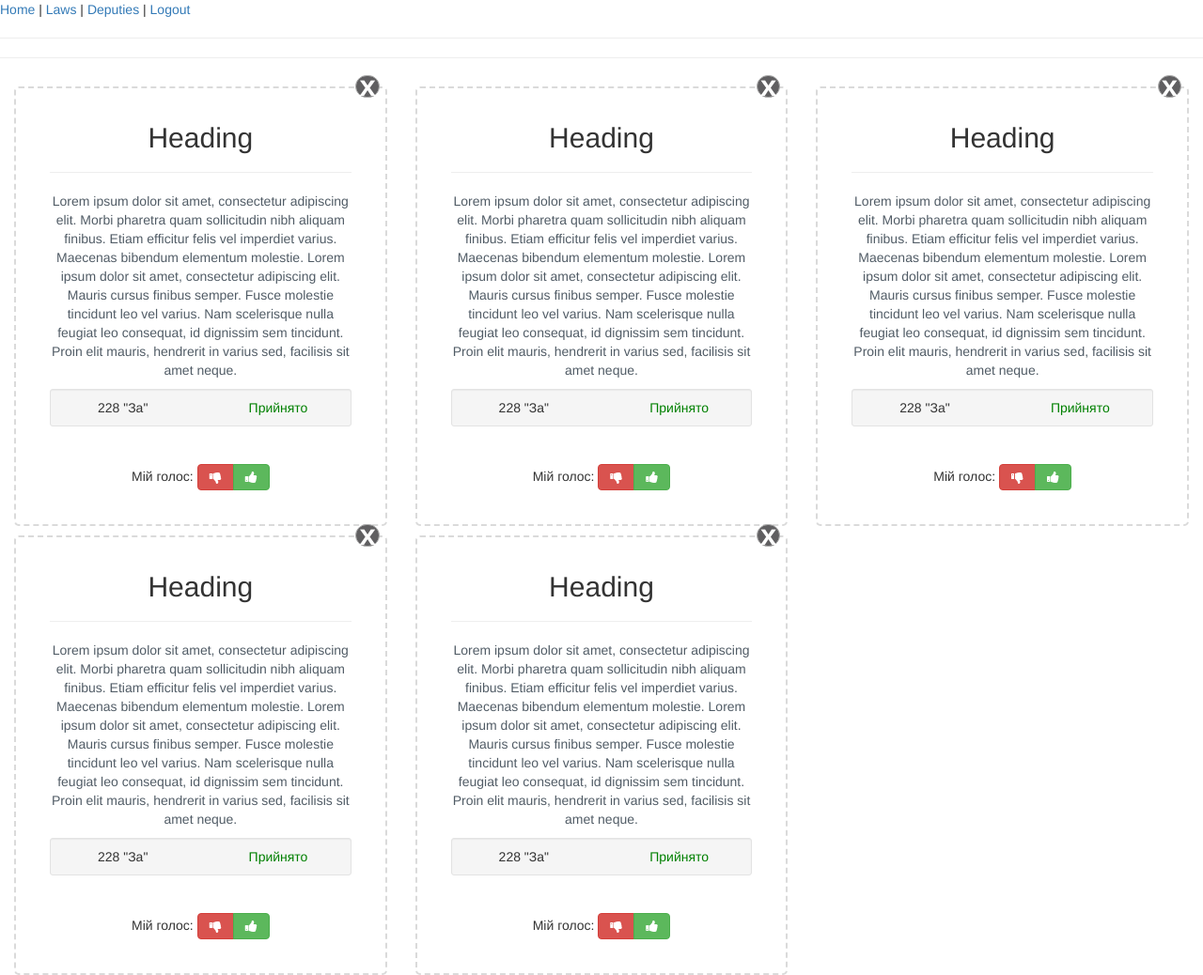
After one commit to vifactor/Grosus, a Flask app: page /laws in a window 1280 px wide. The commit adds this page. Shown: the whole page at 94% size. Run offline with Flask 2, Linux system fonts and the light colour scheme; the visitor is signed in with stand-in values (Sample User, id 1); some libraries are stand-ins or nearby versions.

Commit message:
Added new view "Laws" with its own html templates

```diff
--- a/app/templates/base.html
+++ b/app/templates/base.html
@@ -12,12 +12,61 @@
     .glyphicon { margin-right:5px;}
     .rating .glyphicon {font-size: 22px;}
     .rating-num { margin-top:0px;font-size: 54px; }
+    .box {
+    background:#fff;
+    transition:all 0.2s ease;
+    border:2px dashed #dadada;
+    margin-top: 10px;
+    box-sizing: border-box;
+    border-radius: 5px;
+    background-clip: padding-box;
+    padding:0 20px 20px 20px;
+    min-height:340px;
+    }
+    .box:hover {
+    border:2px solid #525C7A;
+    }
+    .box span.box-title {
+    color: #fff;
+    font-size: 24px;
+    font-weight: 300;
+    text-transform: uppercase;
+    }
+    .box .box-content {
+    padding: 16px;
+    border-radius: 0 0 2px 2px;
+    background-clip: padding-box;
+    box-sizing: border-box;
+    }
+    .box .box-content p {
+    color:#515c66;
+    text-transform:none;
+    }
+
+
+    #boxclose{
+    float:right;
+    margin-top:-30px;
+    margin-right:-30px;
+    cursor:pointer;
+    color: #fff;
+    border: 1px solid #AEAEAE;
+    border-radius: 30px;
+    background: #605F61;
+    font-size: 31px;
+    font-weight: bold;
+    display: inline-block;
+    line-height: 0px;
+    padding: 11px 3px;
+    }
     </style>
     <link  rel="stylesheet"  href="http://maxcdn.bootstrapcdn.com/bootstrap/3.3.5/css/bootstrap.min.css">
+    <link  rel="stylesheet"  href="https://maxcdn.bootstrapcdn.com/font-awesome/4.5.0/css/font-awesome.min.css">
     </head>
     <body>
         <a href="{{ url_for('index') }}">Home</a>
         {% if current_user.is_authenticated %}
+        | <a href="{{ url_for('laws') }}">Laws</a>
         | <a href="{{ url_for('deputies') }}">Deputies</a>
         | <a href="{{ url_for('logout') }}">Logout</a>
         {% endif %}
--- a/app/templates/index.html
+++ b/app/templates/index.html
@@ -1,4 +1,4 @@
 {% extends "base.html" %}
 {%block content%}
-    <h1>Hi, {{ user.nickname }}!</h1>
+    <h1>Hi, {{ current_user.login }}!</h1>
 {%endblock%}
--- /dev/null
+++ b/app/templates/law.html
@@ -0,0 +1,28 @@
+    <div  class="col-md-4 text-center">
+      <div  class="box">
+        <div  class="box-content"> <span  id="boxclose">x</span>
+          <h2  class="tag-title">Heading</h2>
+          <hr>
+          <p>Lorem ipsum dolor sit amet, consectetur adipiscing elit. Morbi
+            pharetra quam sollicitudin nibh aliquam finibus. Etiam efficitur
+            felis vel imperdiet varius. Maecenas bibendum elementum molestie.
+            Lorem ipsum dolor sit amet, consectetur adipiscing elit. Mauris
+            cursus finibus semper. Fusce molestie tincidunt leo vel varius. Nam
+            scelerisque nulla feugiat leo consequat, id dignissim sem tincidunt.
+            Proin elit mauris, hendrerit in varius sed, facilisis sit amet
+            neque.</p>
+          <div  class="well well-sm">
+            <div  class="row">
+              <div  class="col-md-6">228 "За"</div>
+              <div  class="col-md-6"><font  color="green">Прийнято</font></div>
+            </div>
+          </div>
+          <br>
+          Мій голос:
+          <div  class="btn-group">
+            <a  class="btn btn-danger"  href="#"><i class="fa fa-thumbs-down"></i></a>
+            <a  class="btn btn-success"  href="#"><i class="fa fa-thumbs-up"></i></a>
+          </div>
+        </div>
+      </div>
+    </div>
--- /dev/null
+++ b/app/templates/laws.html
@@ -0,0 +1,11 @@
+{% extends "base.html" %}
+{%block content%}
+  <hr>
+  <div  class="row">
+    <div  class="col-lg-12">
+      {% for law in laws %}
+        {% include 'law.html' %}
+      {% endfor %}
+    </div>
+  </div>
+{%endblock%}
--- a/app/views.py
+++ b/app/views.py
@@ -30,6 +30,14 @@ def deputies():
                           title='Deputies',
                           deputies=deputies)
 
+@grosus.route('/laws')
+@login_required
+def laws():
+    laws = [1, 2, 3, 4, 5]
+    return render_template('laws.html',
+                          title='Laws',
+                          laws=laws)
+
 @grosus.route('/login', methods=['GET', 'POST'])
 def login():
     form = LoginForm()
```
